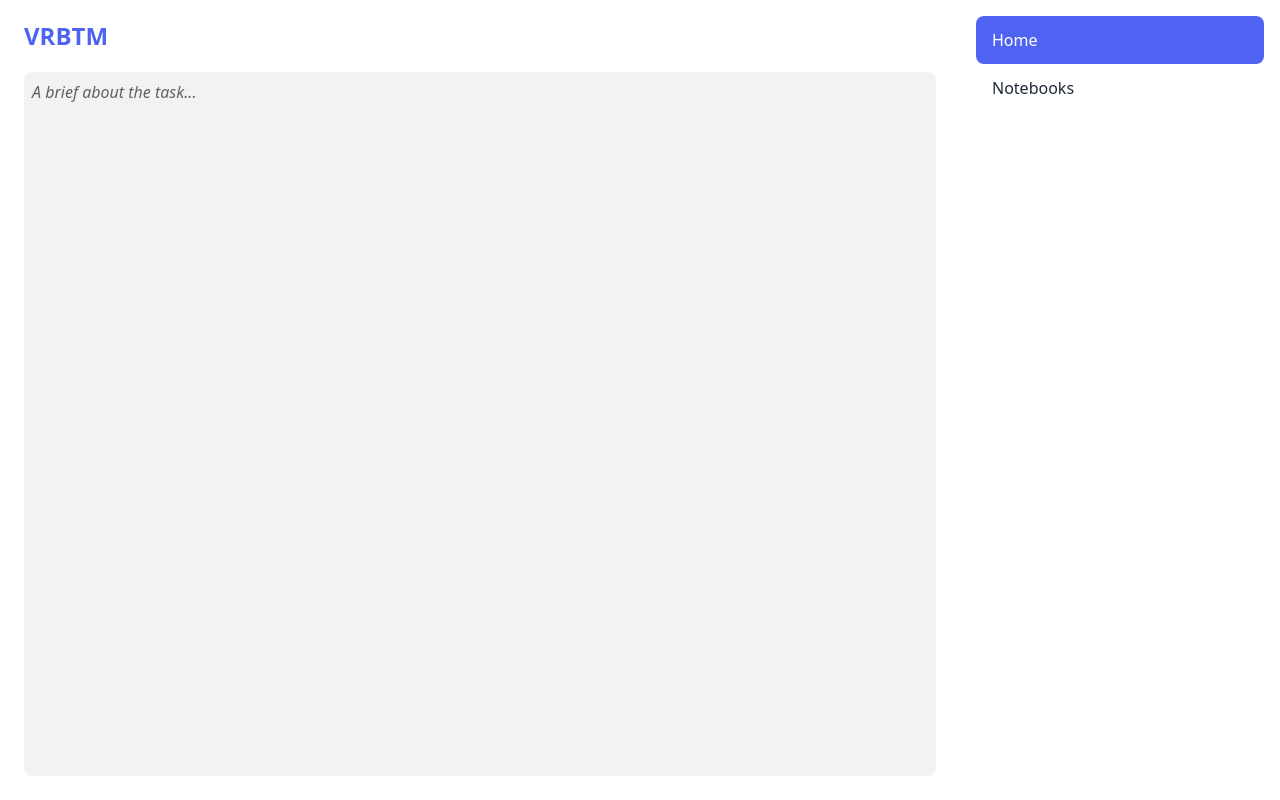
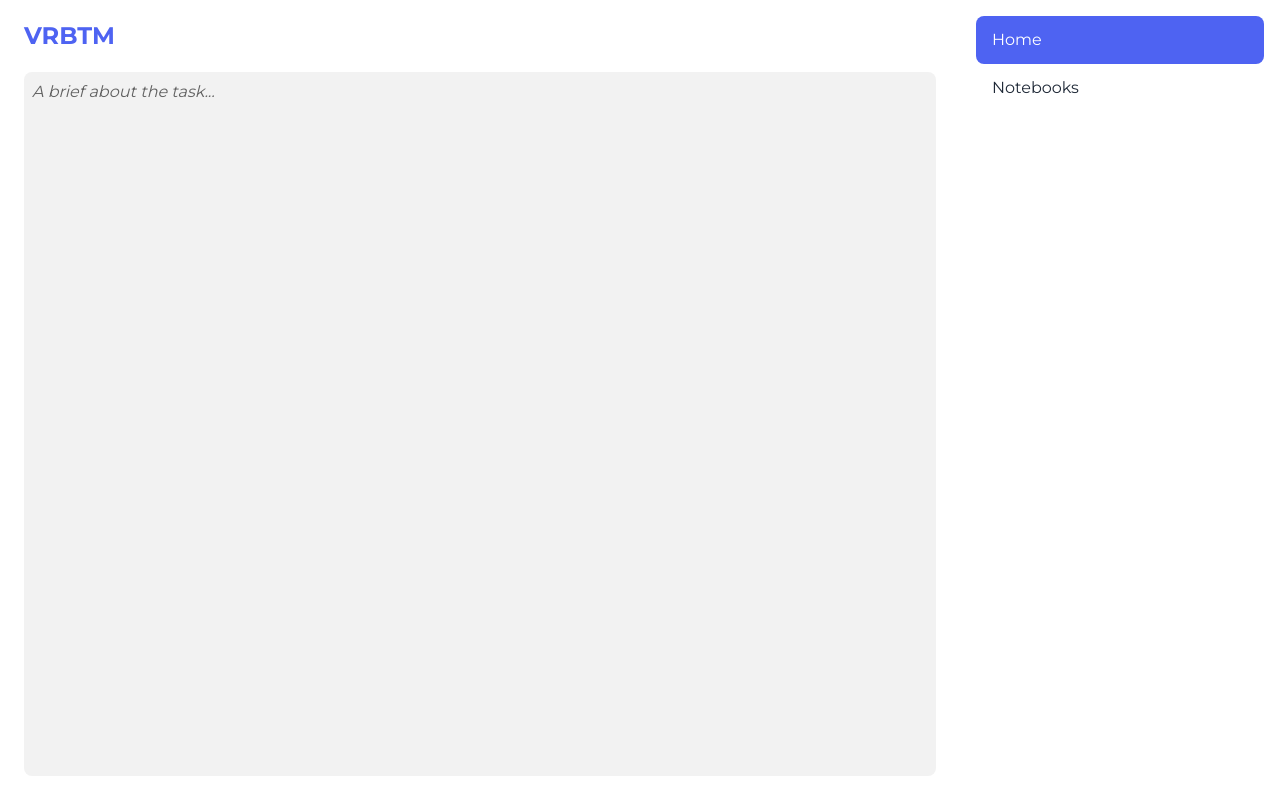
Before and after one commit to YousefJalali/vrbtm, a Next.js app: page / in a window 1280 px wide. Built offline with nearby package versions, Linux system fonts and the light colour scheme.

Commit message:
fix font

```diff
--- a/pages/_app.tsx
+++ b/pages/_app.tsx
@@ -7,7 +7,7 @@ const font = Montserrat({ subsets: ["latin"], variable: "--font-montserrat" })
 
 export default function MyApp({ Component, pageProps }: AppProps) {
   return (
-    <div className={` ${font.variable}`}>
+    <div className={` ${font.variable} font-sans`}>
       <Layout>
         <Component {...pageProps} />
       </Layout>
--- a/tailwind.config.js
+++ b/tailwind.config.js
@@ -7,13 +7,13 @@ module.exports = {
     "./libs/**/*.{js,ts,jsx,tsx,svg}",
     "./node_modules/react-quill/**/*.{js,ts,jsx,tsx}",
   ],
-  // theme: {
-  //   extend: {
-  //     fontFamily: {
-  //       sans: ["var(--font-montserrat)"],
-  //     },
-  //   },
-  // },
+  theme: {
+    extend: {
+      fontFamily: {
+        sans: ["var(--font-montserrat)"],
+      },
+    },
+  },
   plugins: [require("@tailwindcss/typography"), require("daisyui")],
   daisyui: {
     themes: [
```
